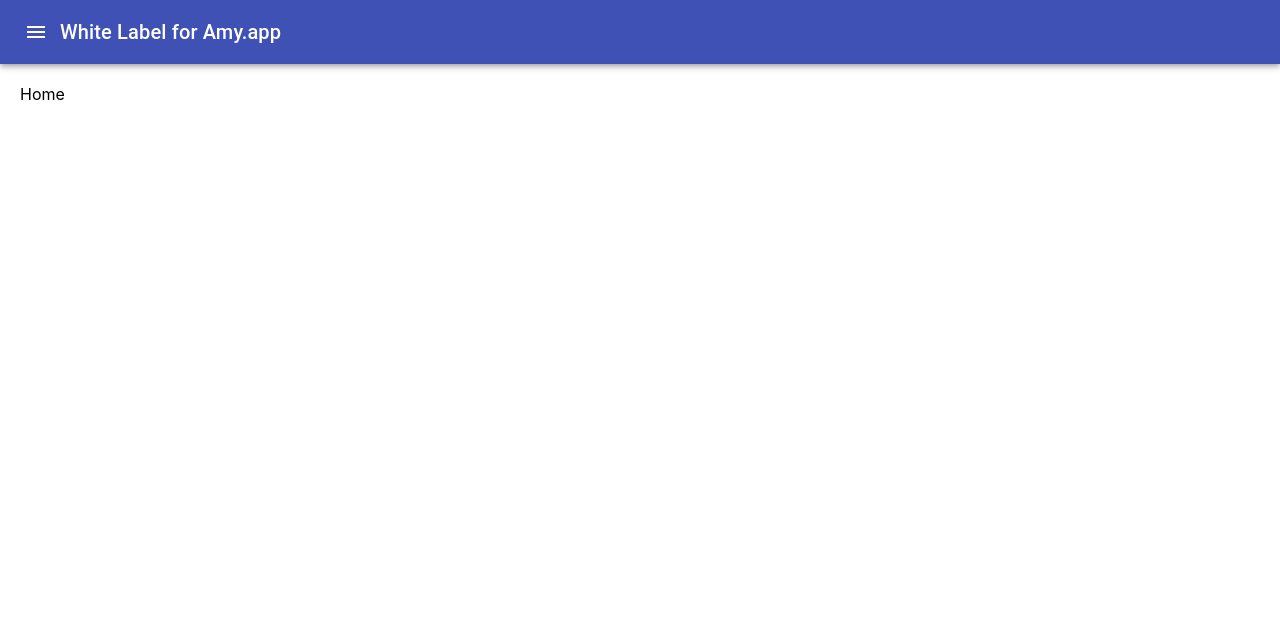
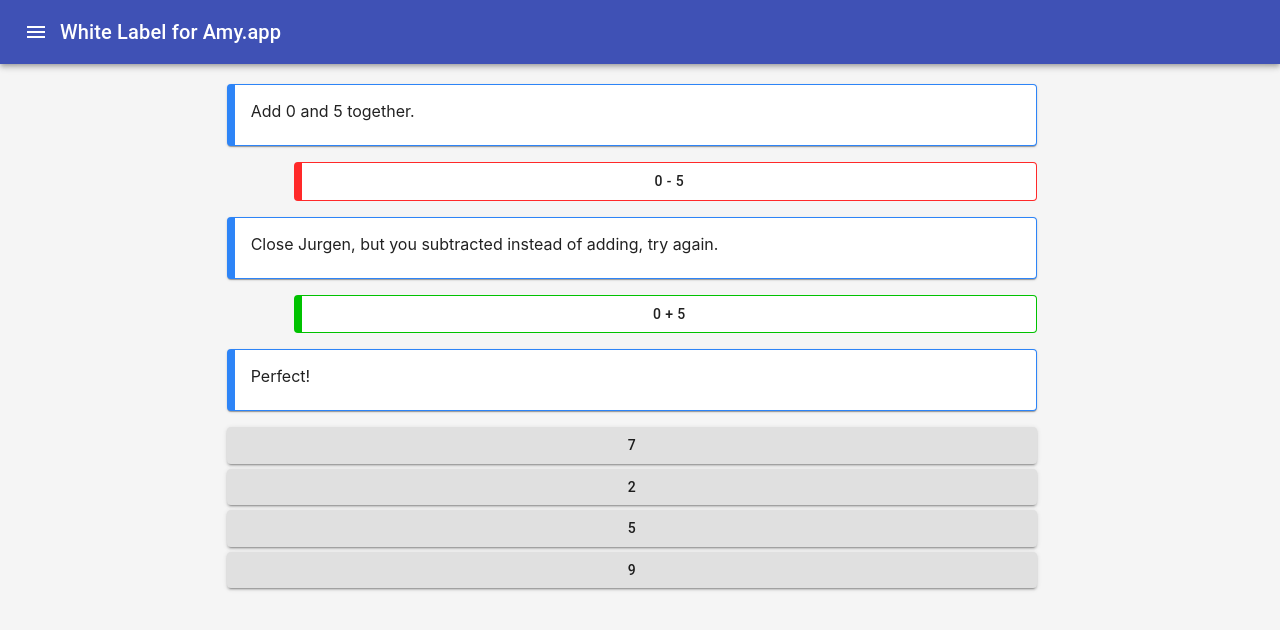
Before and after one commit to webmad-nz/white-label-react, a React (Create React App) app: page / in a window 1280 px wide. Shown: the top 630 px of the page. Built offline with nearby package versions, Linux system fonts and the light colour scheme.

Commit message:
Created page

```diff
--- a/src/App.tsx
+++ b/src/App.tsx
@@ -15,6 +15,7 @@ import "firebase/firestore";
 import React, { useState } from "react";
 import { BrowserRouter as Router, Link, Route, Switch } from "react-router-dom";
 import "./App.css";
+import Page from "./Page";
 
 // TODO Init firebase/amy
 
@@ -63,16 +64,18 @@ function App() {
     // }
 
     return (
-        <>
+        <div style={{ backgroundColor: "#f5f5f5", height: "100vh", width: "100vw" }}>
             <Router>
                 <Header />
                 <Container maxWidth={false} style={{ padding: "20px" }}>
                     <Switch>
-                        <Route path="/">Home</Route>
+                        <Route path="/">
+                            <Page />
+                        </Route>
                     </Switch>
                 </Container>
             </Router>
-        </>
+        </div>
     );
 }
 
--- /dev/null
+++ b/src/Page.tsx
@@ -0,0 +1,100 @@
+import { Button, Card, CardContent, Grid } from "@material-ui/core";
+import { makeStyles } from "@material-ui/core/styles";
+import { default as React } from "react";
+// import CancelIcon from '@material-ui/icons/Cancel';
+// import CheckCircleIcon from '@material-ui/icons/CheckCircle';
+
+const useStyles = makeStyles((theme) => ({
+    instruction: {
+        backgroundColor: "white",
+        borderLeft: "8px solid #2d84f7",
+        border: "1px solid #2d84f7",
+        borderRadius: "4px",
+    },
+    correctOption: {
+        backgroundColor: "white",
+        borderLeft: "8px solid #00c200",
+        border: "1px solid #00c200",
+        borderRadius: "4px",
+    },
+    incorrectOption: {
+        backgroundColor: "white",
+        borderLeft: "8px solid #ff2929",
+        border: "1px solid #ff2929",
+        borderRadius: "4px",
+    },
+    button: {
+        color: "white",
+    },
+}));
+
+export function Instruction({ inst }: { inst: string }) {
+    const classes = useStyles();
+    return (
+        <Card square={true} className={classes.instruction}>
+            <CardContent>{inst}</CardContent>
+        </Card>
+    );
+}
+
+export function Option({ options, state }: { options: string[]; state: string }) {
+    const classes = useStyles();
+    return (
+        <>
+            {state === "CORRECT" && (
+                <Grid container justify="flex-end">
+                    <Grid item xs={11} className={classes.correctOption}>
+                        <Button fullWidth={true}>{options}</Button>
+                    </Grid>
+                </Grid>
+            )}
+            {state === "INCORRECT" && (
+                <Grid container justify="flex-end">
+                    <Grid item xs={11} className={classes.incorrectOption}>
+                        <Button fullWidth={true}>{options}</Button>
+                    </Grid>
+                </Grid>
+            )}
+            {state === "DEFAULT" && (
+                <Grid container justify="flex-end">
+                    {options.map((opt) => {
+                        return (
+                            <Grid item xs={12} direction="column">
+                                <Button fullWidth variant="contained" style={{ marginBottom: "5px" }}>
+                                    {opt}
+                                </Button>
+                            </Grid>
+                        );
+                    })}
+                </Grid>
+            )}
+        </>
+    );
+}
+
+export default function Page() {
+    return (
+        <Grid container xs={12} spacing={2} alignItems="center" justify="center">
+            <Grid item xs={8}>
+                <Instruction inst="Add 0 and 5 together." />
+            </Grid>
+            <Grid item xs={8}>
+                <Option options={["0 - 5"]} state="INCORRECT" />
+            </Grid>
+
+            <Grid item xs={8}>
+                <Instruction inst="Close Jurgen, but you subtracted instead of adding, try again." />
+            </Grid>
+            <Grid item xs={8}>
+                <Option options={["0 + 5"]} state="CORRECT" />
+            </Grid>
+
+            <Grid item xs={8}>
+                <Instruction inst="Perfect!" />
+            </Grid>
+            <Grid item xs={8}>
+                <Option options={["7", "2", "5", "9"]} state="DEFAULT" />
+            </Grid>
+        </Grid>
+    );
+}
```
Also changed, not shown: tsconfig.json (+9 -3 lines).
